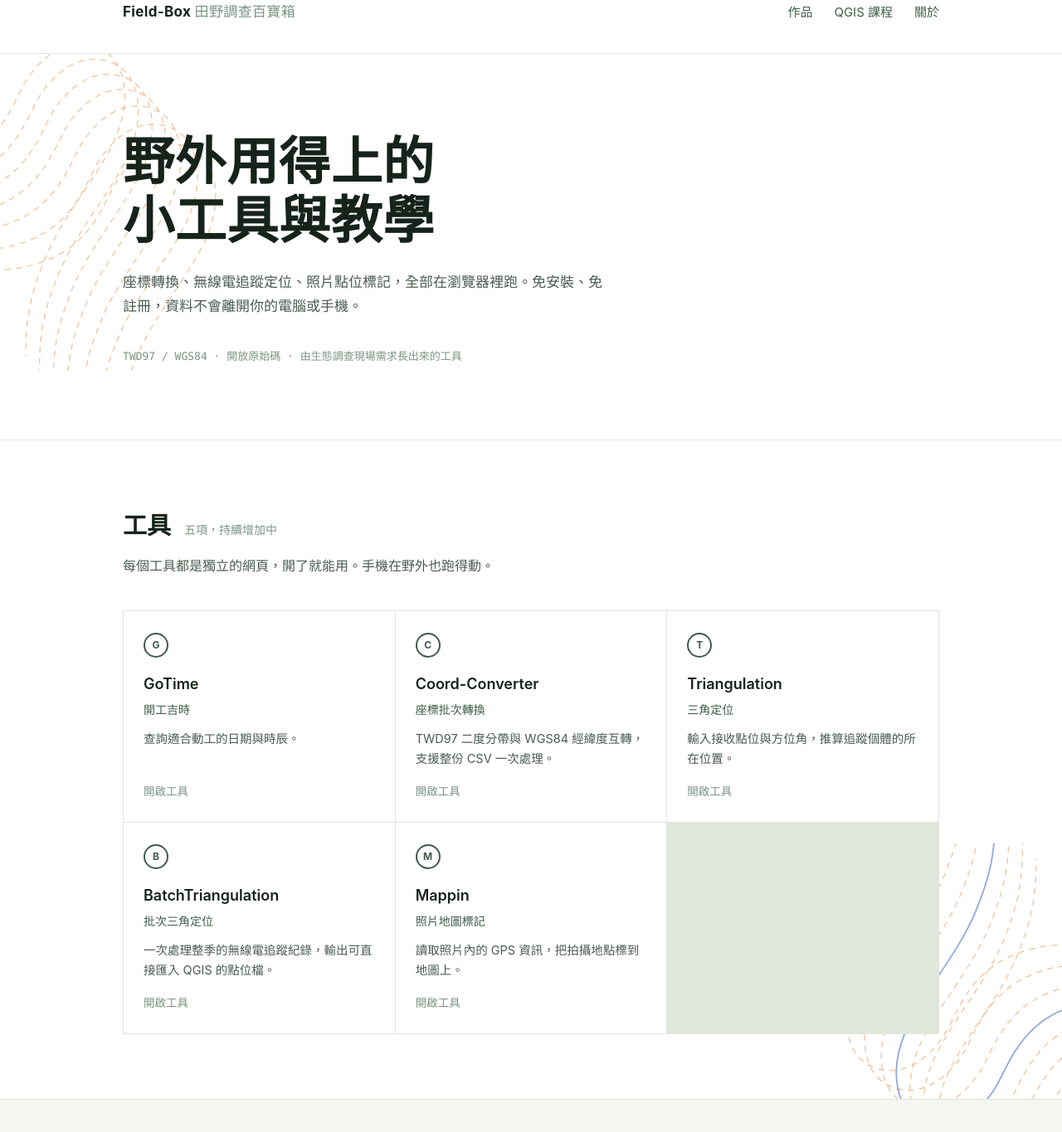
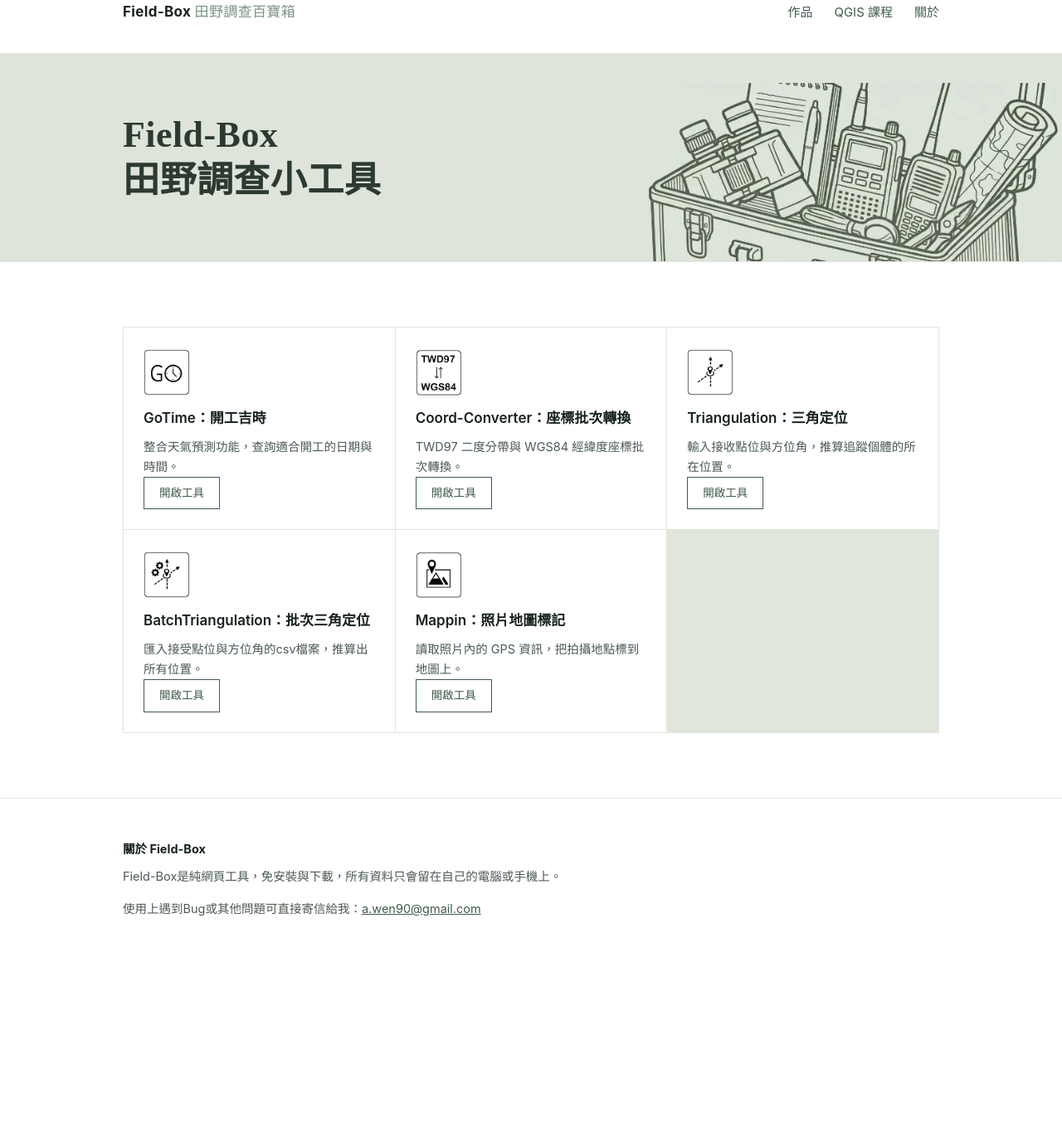
Before and after one commit to win-hs/portfolio, a Jekyll site: the page built from index.html, in a window 1280 px wide and 1400 px high. Shown: the top 1365 px of the window at 83% size. Built offline with Jekyll 4.4.1, drawn with Linux system fonts in a browser that asks for light colours; some of the changed text lies outside the part shown.

Commit message:
作品頁改版：hero 插圖、pptx logo、開啟工具改為按鈕
- hero 換成工具箱插圖橫幅，大標為「Field-Box 田野調查小工具」
- 五個工具的字母圓圈換成 logo.pptx 匯出的去背 badge
- 標題合併為「英文名：中文名」，說明文字採用畫布上改寫的版本
- 開啟工具改為外框按鈕，整格仍可點
- 依決定移除 hero 說明段落、工具區標題與首頁的 QGIS 導引區塊
- 等高線僅保留在深色的課程頁，作品頁交給 hero 插圖
- 頁尾文案改用畫布上的新版（頁尾為共用區塊，全站生效）

Co-Authored-By: Claude Opus 5 <noreply@anthropic.com>

```diff
--- a/_data/tools.yml
+++ b/_data/tools.yml
@@ -1,28 +1,28 @@
-- mark: G
+- logo: gotime.png
   name: GoTime
   zh: 開工吉時
-  desc: 查詢適合動工的日期與時辰。
+  desc: 整合天氣預測功能，查詢適合開工的日期與時間。
   url: /gotime
 
-- mark: C
+- logo: coord-converter.png
   name: Coord-Converter
   zh: 座標批次轉換
-  desc: TWD97 二度分帶與 WGS84 經緯度互轉，支援整份 CSV 一次處理。
+  desc: TWD97 二度分帶與 WGS84 經緯度座標批次轉換。
   url: /coordinate-converter/
 
-- mark: T
+- logo: triangulation.png
   name: Triangulation
   zh: 三角定位
   desc: 輸入接收點位與方位角，推算追蹤個體的所在位置。
   url: /triangulation/
 
-- mark: B
+- logo: batch-triangulation.png
   name: BatchTriangulation
   zh: 批次三角定位
-  desc: 一次處理整季的無線電追蹤紀錄，輸出可直接匯入 QGIS 的點位檔。
+  desc: 匯入接受點位與方位角的csv檔案，推算出所有位置。
   url: /batch-triangulation/
 
-- mark: M
+- logo: mappin.png
   name: Mappin
   zh: 照片地圖標記
   desc: 讀取照片內的 GPS 資訊，把拍攝地點標到地圖上。
--- a/_layouts/default.html
+++ b/_layouts/default.html
@@ -57,10 +57,10 @@
   <div class="wrap">
     <strong>關於 Field-Box</strong>
     <p class="about-text">
-      這些工具來自實際的生態調查工作：需要什麼就寫什麼，寫完順手放上來給同樣需要的人用。全部在瀏覽器端運算，不上傳、不留存任何資料。
+      Field-Box是純網頁工具，免安裝與下載，所有資料只會留在自己的電腦或手機上。
     </p>
     <p class="about-contact">
-      發現問題或有功能想法，寄信給我：<a href="mailto:a.wen90@gmail.com">a.wen90@gmail.com</a>
+      使用上遇到Bug或其他問題可直接寄信給我：<a href="mailto:a.wen90@gmail.com">a.wen90@gmail.com</a>
     </p>
   </div>
 </footer>
--- a/assets/css/style.css
+++ b/assets/css/style.css
@@ -48,6 +48,7 @@ a{color:inherit}
 .contours .dash{fill:none;stroke:var(--contour);stroke-width:1.4;stroke-dasharray:8 7;opacity:.6}
 .contours .solid{fill:none;stroke:var(--contour-solid);stroke-width:2;opacity:.55}
 
+.theme-light .contours{display:none}
 .topbar,.hero,section,article,footer{position:relative;z-index:1}
 
 /* ---------- nav ---------- */
@@ -60,17 +61,16 @@ a{color:inherit}
 .topnav a:hover,.topnav a:focus-visible{border-bottom-color:var(--tape)}
 
 /* ---------- hero ---------- */
-.hero{border-bottom:1px solid var(--rule)}
-.hero .wrap{padding-top:96px;padding-bottom:88px}
+.hero{
+  border-bottom:1px solid var(--rule);
+  background:#DEE4D9 url("../img/hero-toolbox.webp") right bottom / auto 86% no-repeat;
+  padding:70px 0;
+}
 .hero h1{
   font-family:"Songti TC","Noto Serif TC","PMingLiU",serif;
-  font-size:clamp(38px,6vw,62px);
-  line-height:1.15;margin:0 0 22px;font-weight:600;letter-spacing:.01em;
-}
-.hero p{max-width:34em;margin:0;font-size:17px;color:var(--body)}
-.hero .coord{
-  margin-top:34px;font-size:13px;color:var(--moss-soft);
-  font-family:ui-monospace,"SFMono-Regular",Menlo,monospace;
+  font-size:clamp(28px,3.6vw,44px);
+  line-height:1.25;margin:0;font-weight:600;letter-spacing:.01em;
+  color:#2C3A31;max-width:8em;word-break:keep-all;
 }
 
 /* ---------- section frame ---------- */
@@ -85,19 +85,17 @@ section{padding:78px 0}
 
 /* ---------- tools ---------- */
 .tools{display:grid;grid-template-columns:repeat(auto-fill,minmax(280px,1fr));gap:1px;background:var(--rule);border:1px solid var(--rule)}
-.tool{background:var(--bg);padding:26px 24px 24px;display:flex;flex-direction:column;min-height:186px;text-decoration:none}
+.tool{background:var(--bg);padding:26px 24px 24px;display:flex;flex-direction:column;min-height:236px;text-decoration:none}
 .tool:hover,.tool:focus-visible{background:var(--hover)}
-.tool .mark{
-  width:30px;height:30px;border-radius:50%;
-  border:2px solid var(--moss);
-  display:grid;place-items:center;
-  font-size:12px;font-weight:700;color:var(--moss);margin-bottom:16px;
+.tool .logo{width:56px;height:56px;display:block;margin-bottom:16px}
+.tool h2{margin:0 0 10px;font-size:17px;font-weight:600;line-height:1.4}
+.tool p{margin:0;font-size:14.5px;color:var(--body);line-height:1.65}
+.tool .go{
+  margin-top:auto;align-self:flex-start;
+  padding:7px 18px;font-size:13.5px;
+  border:1px solid var(--moss);color:var(--moss);background:transparent;
 }
-.tool h3{margin:0 0 4px;font-size:18px;font-weight:600}
-.tool .zh{color:var(--moss);font-size:14px;margin:0 0 12px}
-.tool p{margin:0;font-size:14.5px;color:var(--body);line-height:1.65}
-.tool .go{margin-top:auto;padding-top:16px;font-size:13.5px;color:var(--moss-soft)}
-.tool:hover .go,.tool:focus-visible .go{color:var(--ink)}
+.tool:hover .go,.tool:focus-visible .go{background:var(--moss);color:#FFFFFF}
 
 /* ---------- course ---------- */
 .course{border-top:1px solid var(--rule);background:var(--panel)}
@@ -196,7 +194,8 @@ footer a{color:var(--moss)}
 }
 @media(max-width:760px){
   .course-grid{grid-template-columns:1fr;gap:0}
-  .hero .wrap{padding-top:64px;padding-bottom:60px}
+  .hero{padding:44px 0;background-size:auto 40%}
+  .hero h1{max-width:6.5em}
   section{padding:56px 0}
   .pagehead{padding:44px 0 40px}
   .lesson{padding:32px 0 64px}
--- a/index.html
+++ b/index.html
@@ -5,41 +5,21 @@ theme: light
 
 <div class="hero">
   <div class="wrap">
-    <h1>野外用得上的<br>小工具與教學</h1>
-    <p>座標轉換、無線電追蹤定位、照片點位標記，全部在瀏覽器裡跑。免安裝、免註冊，資料不會離開你的電腦或手機。</p>
-    <div class="coord">TWD97 / WGS84 · 開放原始碼 · 由生態調查現場需求長出來的工具</div>
+    <h1>Field-Box 田野調查小工具</h1>
   </div>
 </div>
 
 <section id="tools">
   <div class="wrap">
-    <div class="sec-head">
-      <h2>工具</h2>
-      <span class="count">五項，持續增加中</span>
-    </div>
-    <p class="sec-intro">每個工具都是獨立的網頁，開了就能用。手機在野外也跑得動。</p>
-
     <div class="tools">
       {% for tool in site.data.tools %}
       <a class="tool" href="{{ tool.url }}">
-        <div class="mark">{{ tool.mark }}</div>
-        <h3>{{ tool.name }}</h3>
-        <p class="zh">{{ tool.zh }}</p>
+        <img class="logo" src="{{ site.baseurl }}/assets/img/logos/{{ tool.logo }}" alt="" width="56" height="56">
+        <h2>{{ tool.name }}：{{ tool.zh }}</h2>
         <p>{{ tool.desc }}</p>
-        <div class="go">開啟工具</div>
+        <span class="go">開啟工具</span>
       </a>
       {% endfor %}
     </div>
   </div>
 </section>
-
-<section class="course" id="course">
-  <div class="wrap">
-    <div class="sec-head">
-      <h2>QGIS 課程平台</h2>
-      <span class="count">野生動物保育所 · {{ site.lessons | size }} 篇</span>
-    </div>
-    <p class="sec-intro">從安裝到出圖的完整教學，附課程簡報與練習資料。照著做就能完成一張可以放進報告的地圖。</p>
-    <p class="more"><a href="{{ site.baseurl }}/qgis/">查看課程目錄 →</a></p>
-  </div>
-</section>
```
Also changed, not shown: README.md, assets/img/hero-toolbox.webp (added), assets/img/logos/batch-triangulation.png (added), assets/img/logos/coord-converter.png (added), assets/img/logos/gotime.png (added), assets/img/logos/mappin.png (added), assets/img/logos/oi-calculator.png (added), assets/img/logos/triangulation.png (added).
